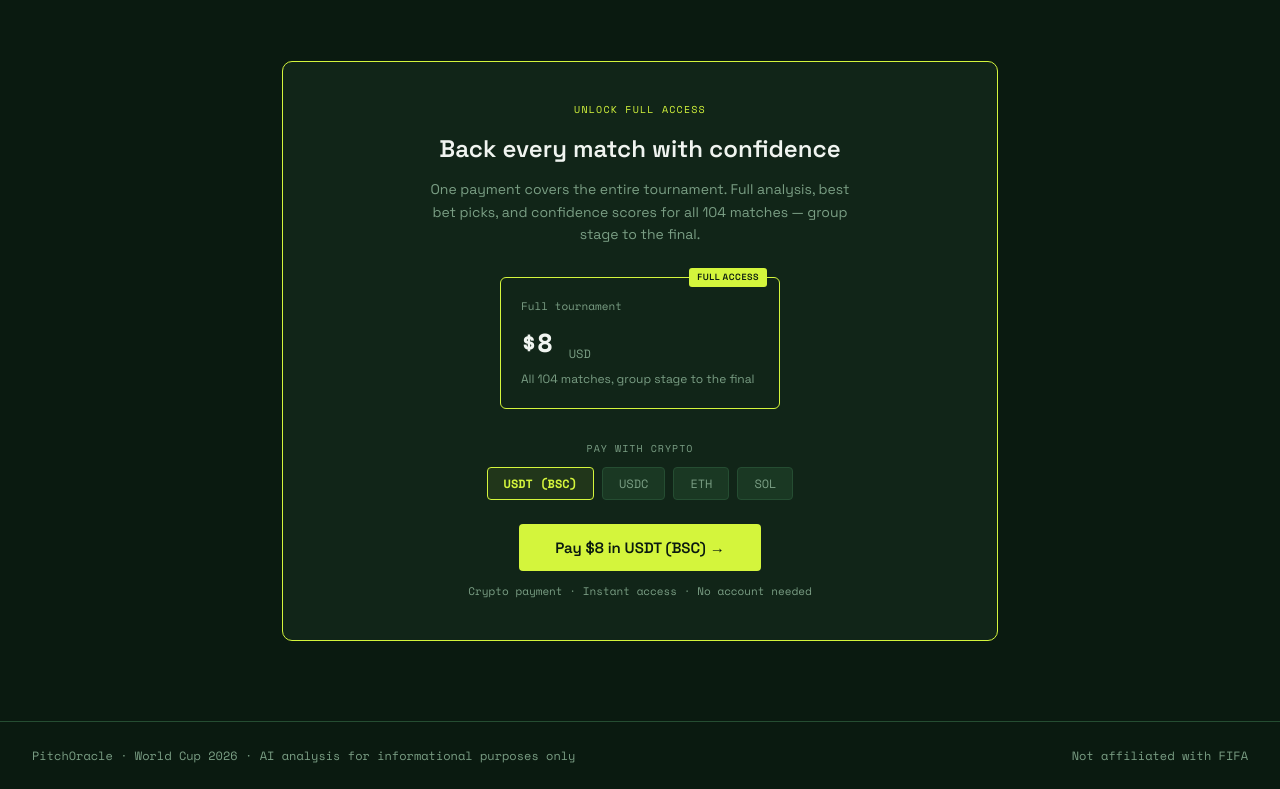
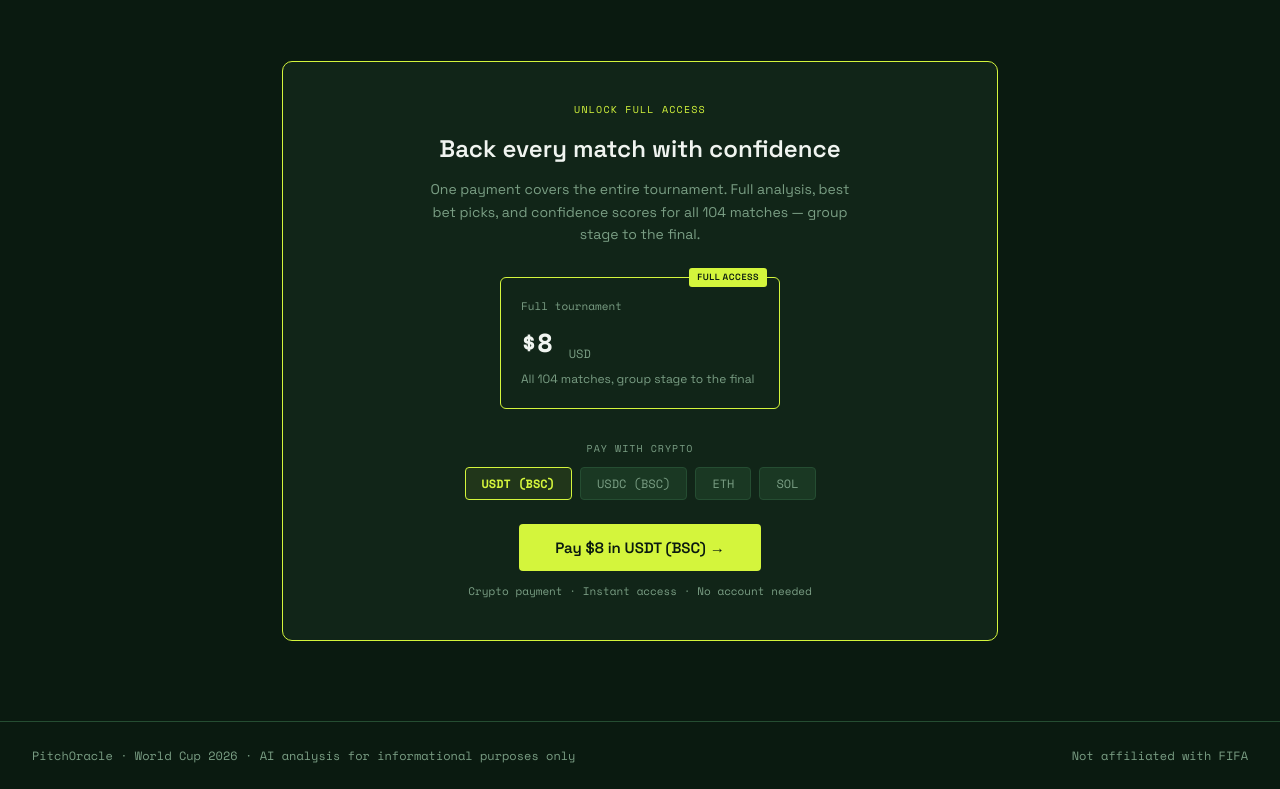
Before and after one commit to kudu555/pitchoracle, a plain HTML site: page index.html in a window 1280 px wide. Shown: the part 1785-2574 px from the top of the page. Drawn offline with nearby package versions, Linux system fonts and the light colour scheme.

Commit message:
Add files via upload

```diff
--- a/index.html
+++ b/index.html
@@ -485,7 +485,7 @@ footer { border-top: 1px solid var(--pitch-border); padding: 1.5rem 2rem; displa
       <div style="font-family:var(--mono);font-size:10px;color:var(--muted);letter-spacing:0.1em;text-transform:uppercase;margin-bottom:10px;">Pay with crypto</div>
       <div style="display:flex;gap:8px;justify-content:center;flex-wrap:wrap;">
         <button class="crypto-sel-btn active-crypto" onclick="selectCrypto('usdtbsc','USDT (BSC)')" id="btn-usdtbsc">USDT (BSC)</button>
-        <button class="crypto-sel-btn" onclick="selectCrypto('usdccelo','USDC')" id="btn-usdccelo">USDC</button>
+        <button class="crypto-sel-btn" onclick="selectCrypto('usdcbsc','USDC (BSC)')" id="btn-usdcbsc">USDC (BSC)</button>
         <button class="crypto-sel-btn" onclick="selectCrypto('eth','ETH')" id="btn-eth">ETH</button>
         <button class="crypto-sel-btn" onclick="selectCrypto('sol','SOL')" id="btn-sol">SOL</button>
       </div>
```
